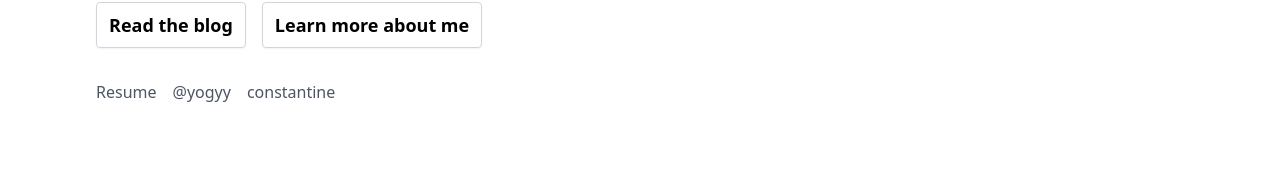
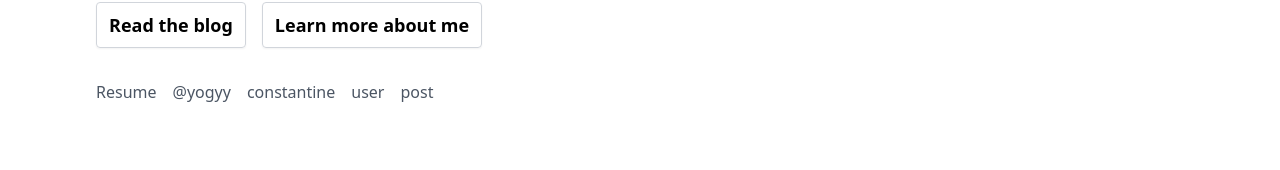
Before and after one commit to yogyy/learn-NextJS, a Next.js app: page / in a window 1280 px wide. Shown: the part 435-605 px from the top of the page. Built offline with nearby package versions, Linux system fonts and the light colour scheme.

Commit message:
edit porto css

```diff
--- a/pages/index.tsx
+++ b/pages/index.tsx
@@ -24,7 +24,7 @@ export default function Home() {
       duration: 700,
     });
     window.scrollTo(0, Number(localStorage.getItem('scrollPos')) || 0);
-    // return window.scrollTo({top: 0, behavior: 'smooth'});
+    return window.scrollTo({top: 0, behavior: 'smooth'});
   }, []);
   useEffect(() => {
     // Save scroll position on beforeunload event
@@ -124,6 +124,28 @@ export default function Home() {
               )}>
               {/* <SiGithub className="shrink-0" /> */}
               <span>constantine</span>
+            </UnstyledLink>
+            <UnstyledLink
+              href="/users"
+              className={clsx(
+                'inline-flex items-center gap-1 text-sm font-medium md:text-base',
+                'text-gray-600 hover:text-black dark:text-gray-400 dark:hover:text-white',
+                'focus:outline-none focus-visible:ring focus-visible:ring-primary-300',
+                'transition-colors'
+              )}>
+              {/* <SiGithub className="shrink-0" /> */}
+              <span>user</span>
+            </UnstyledLink>
+            <UnstyledLink
+              href="/posts"
+              className={clsx(
+                'inline-flex items-center gap-1 text-sm font-medium md:text-base',
+                'text-gray-600 hover:text-black dark:text-gray-400 dark:hover:text-white',
+                'focus:outline-none focus-visible:ring focus-visible:ring-primary-300',
+                'transition-colors'
+              )}>
+              {/* <SiGithub className="shrink-0" /> */}
+              <span>post</span>
             </UnstyledLink>
           </div>
         </article>
```
